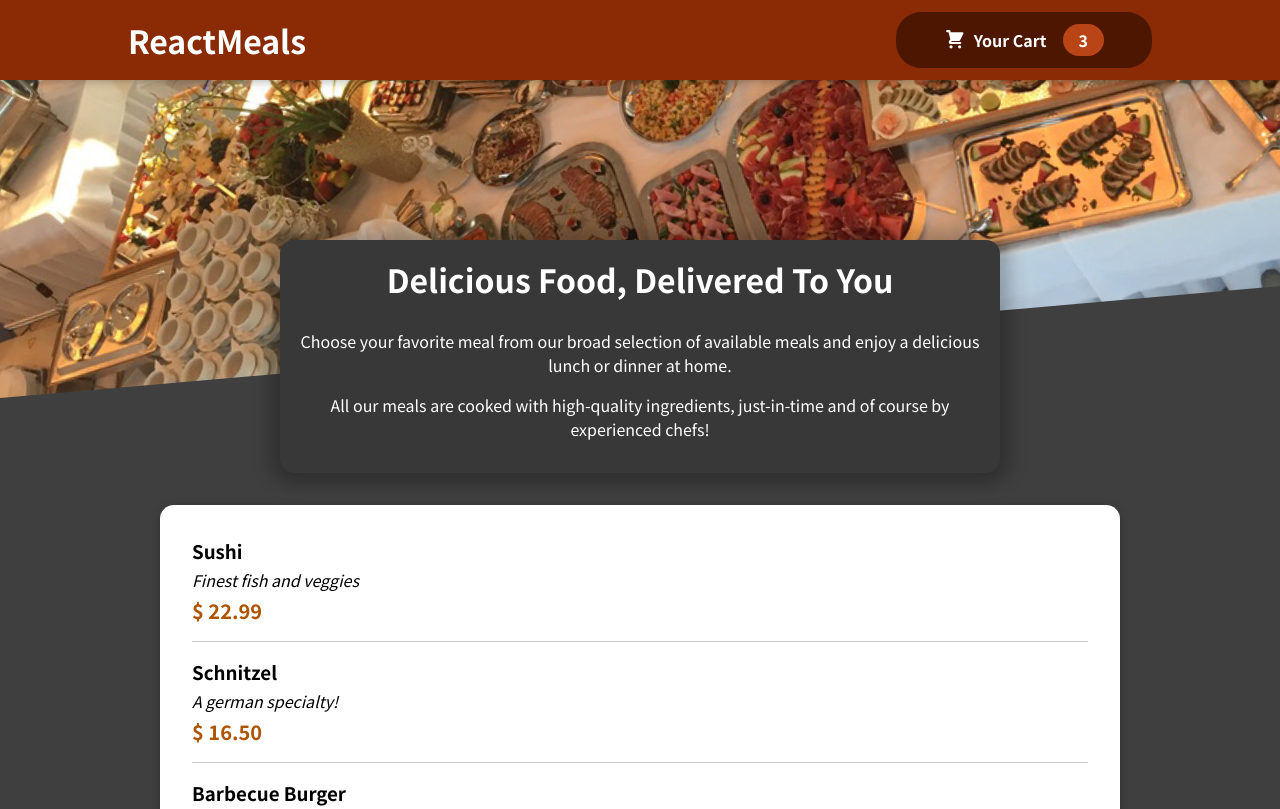
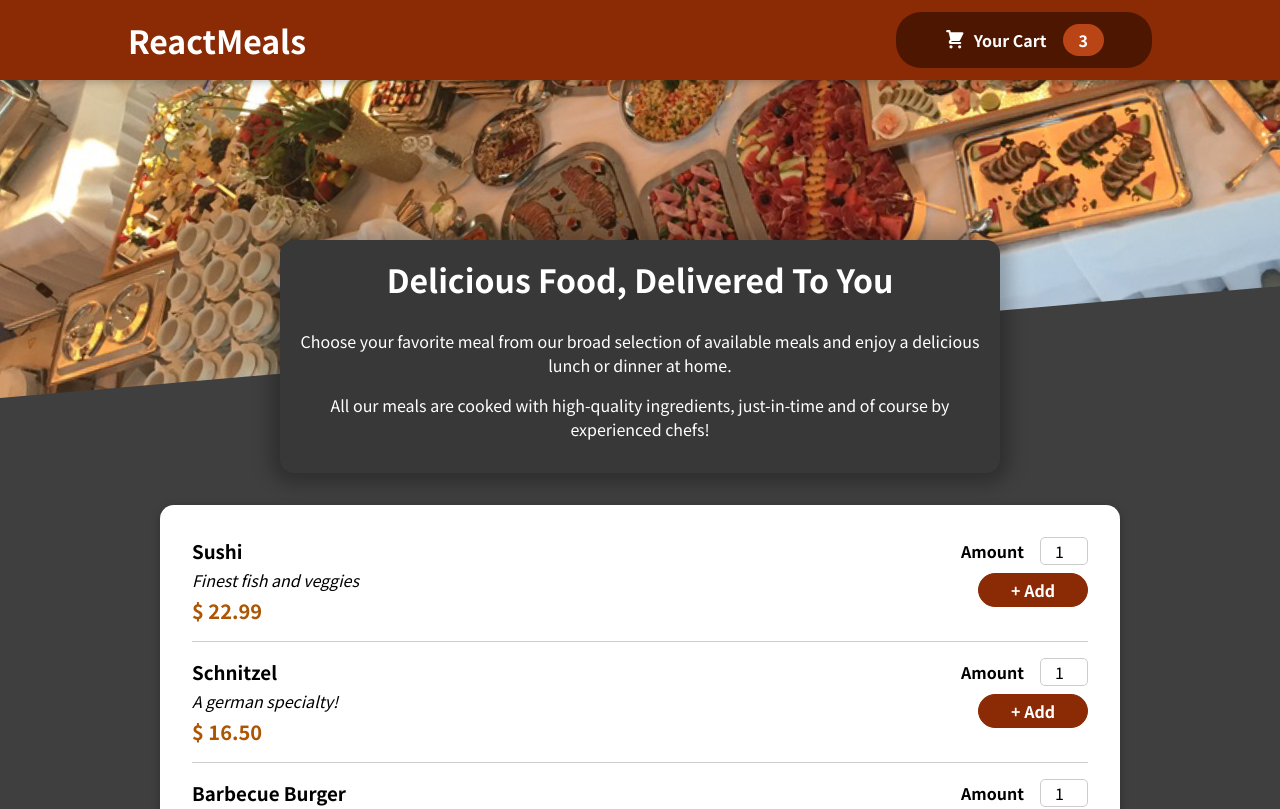
Before and after one commit to alisalali/react-food-order, a React (Create React App) app: page / in a window 1280 px wide. Shown: the top 809 px of the page. Built offline with nearby package versions, Linux system fonts and the light colour scheme.

Commit message:
12.5 adding  a form

```diff
--- a/src/components/Meals/AvailableMeals.js
+++ b/src/components/Meals/AvailableMeals.js
@@ -33,12 +33,11 @@ const AvailableMeals = () => {
   const mealList = DUMMY_MEALS.map((meal) => (
     <MealItem
       key={meal.id}
+      id={meal.id}
       name={meal.name}
       description={meal.description}
       price={meal.price}
     ></MealItem>
-
-    // <li key={meal.id}>{meal.name}</li>
   ));
 
   return (
--- a/src/components/Meals/MealItem/MealItem.js
+++ b/src/components/Meals/MealItem/MealItem.js
@@ -1,5 +1,6 @@
 import React from "react";
 import classes from "./MealItem.module.css";
+import MealItemForm from "./MealItemForm";
 
 const MealItem = (props) => {
   const price = `$ ${props.price.toFixed(2)}`;
@@ -10,7 +11,9 @@ const MealItem = (props) => {
         <div className={classes.description}>{props.description}</div>
         <div className={classes.price}>{price}</div>
       </div>
-      <div></div>
+      <div>
+        <MealItemForm id={props.id} />
+      </div>
     </li>
   );
 };
--- a/src/components/Meals/MealItem/MealItemForm.js
+++ b/src/components/Meals/MealItem/MealItemForm.js
@@ -0,0 +1,24 @@
+import React from "react";
+import classes from "./MealItemForm.module.css";
+import Input from "../../UI/Input";
+
+const MealItemForm = (props) => {
+  return (
+    <form className={classes.form}>
+      <Input
+        label="Amount"
+        input={{
+          id: "amount_" + props.id,
+          type: "number",
+          min: 1,
+          max: 5,
+          step: "1",
+          defaultValue: "1",
+        }}
+      />
+      <button>+ Add</button>
+    </form>
+  );
+};
+
+export default MealItemForm;
--- a/src/components/Meals/MealItem/MealItemForm.module.css
+++ b/src/components/Meals/MealItem/MealItemForm.module.css
@@ -0,0 +1,20 @@
+.form {
+  text-align: right;
+}
+
+.form button {
+  font: inherit;
+  cursor: pointer;
+  background-color: #8a2b06;
+  border: 1px solid #8a2b06;
+  color: white;
+  padding: 0.25rem 2rem;
+  border-radius: 20px;
+  font-weight: bold;
+}
+
+.form button:hover,
+.form button:active {
+  background-color: #641e03;
+  border-color: #641e03;
+}
--- a/src/components/UI/Input.js
+++ b/src/components/UI/Input.js
@@ -0,0 +1,13 @@
+import React from "react";
+import classes from "./Input.module.css";
+
+const Input = (props) => {
+  return (
+    <div className={classes.input}>
+      <label htmlFor={props.input.id}>{props.label}</label>
+      <input {...props.input} />
+    </div>
+  );
+};
+
+export default Input;
--- /dev/null
+++ b/src/components/UI/Input.module.css
@@ -0,0 +1,19 @@
+.input {
+  display: flex;
+  align-items: center;
+  margin-bottom: 0.5rem;
+}
+
+.input label {
+  font-weight: bold;
+  margin-right: 1rem;
+}
+
+.input input {
+  width: 3rem;
+  border-radius: 5px;
+  border: 1px solid #ccc;
+  font: inherit;
+  padding-left: 0.5rem;
+  text-align: center;
+}
```
